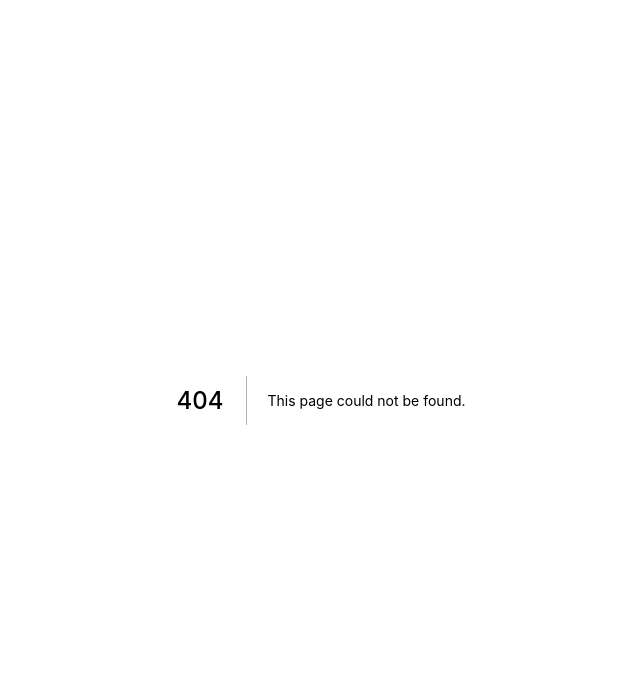
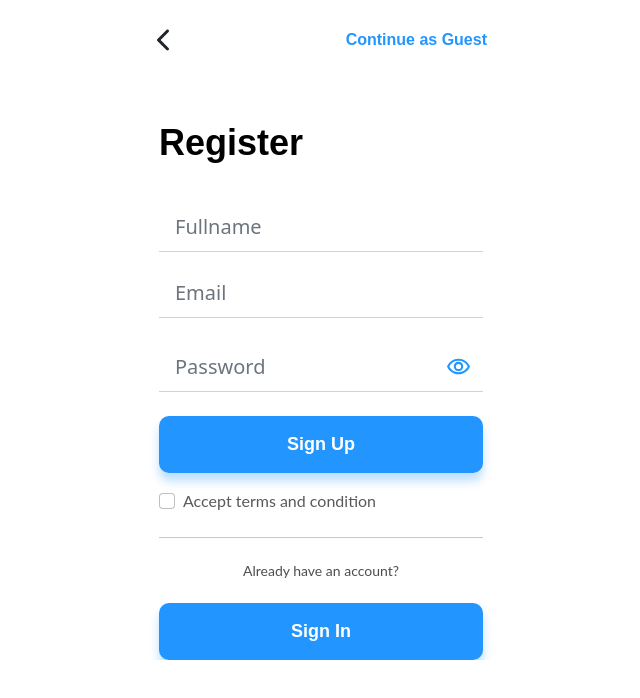
Before and after one commit to wachid29/front-end-byteteam, a Next.js app: page /register in a window 1280 px wide. Before the commit this address had no page. Shown: the top 698 px of the page, without its empty margins (319-959 px from the left). Built offline with nearby package versions, Linux system fonts and the light colour scheme.

Commit message:
[ADD] register page design

```diff
--- /dev/null
+++ b/pages/register.js
@@ -0,0 +1,72 @@
+import React from "react";
+import registerStyle from "../styles/pages/register.module.css";
+import { IoIosArrowBack } from "react-icons/io";
+import { MdOutlineRemoveRedEye } from "react-icons/md";
+
+const register = () => {
+	return (
+		<>
+			<div className={registerStyle.main}>
+				<div className="container">
+					<div className="row justify-content-center">
+						<div className="col-md-4">
+							<div className="row mt-4">
+								<div className="col-4 px-3">
+									<div className={registerStyle.iconBack}>
+										<IoIosArrowBack size={32} />
+									</div>
+								</div>
+								<div className="col-8 mt-1 px-4">
+									<div className={registerStyle.contentTop}>
+										<p>Continue as Guest</p>
+									</div>
+								</div>
+							</div>
+							<div className={`row mt-5 ${registerStyle.textRegister}`}>
+								<div className="col-12 mx-3">
+									<p>Register</p>
+								</div>
+							</div>
+							<form>
+								<div className={`px-3 ${registerStyle.formInput}`}>
+									<input className="form-control form-control-lg mt-3" type="text" placeholder="Fullname" />
+								</div>
+								<div className={`px-3 ${registerStyle.formInput}`}>
+									<input className="form-control form-control-lg mt-3" type="email" placeholder="Email" />
+								</div>
+								<div className={`input-group px-3 ${registerStyle.inputGroup}`}>
+									<input type="password" className="form-control form-control-lg mt-4" id="password" placeholder="Password" />
+									<span className="input-group-text mt-4" id="basic-addon1">
+										<MdOutlineRemoveRedEye size={25} color="#2395FF" />
+									</span>
+								</div>
+								<div className={`d-grid gap-2 mt-4 px-3 ${registerStyle.btnRegister}`}>
+									<button className="btn btn-lg" type="button">
+										Sign Up
+									</button>
+								</div>
+							</form>
+							<div className={`form-check mt-3 mx-3 ${registerStyle.checkBox}`}>
+								<input className="form-check-input" type="checkbox" value="" id="flexCheckDefault" />
+								<label className="form-check-label" for="flexCheckDefault">
+									Accept terms and condition
+								</label>
+							</div>
+							<hr className="mt-4 mx-3" />
+							<div className={`text-center ${registerStyle.registerFooter}`}>
+								<p className="mt-4 mb-2">Already have an account?</p>
+							</div>
+							<div className={`d-grid gap-2 mt-4 px-3 ${registerStyle.btnRegister}`}>
+								<button className="btn btn-lg" type="button">
+									Sign In
+								</button>
+							</div>
+						</div>
+					</div>
+				</div>
+			</div>
+		</>
+	);
+};
+
+export default register;
--- /dev/null
+++ b/styles/pages/register.module.css
@@ -0,0 +1,77 @@
+.main {
+  overflow-x: hidden;
+}
+
+.contentTop p {
+  font-family: 'Poppins', sans-serif;
+  font-style: normal;
+  font-weight: 600;
+  font-size: 16px;
+  line-height: 24px;
+  text-align: right;
+  color: #2395FF;
+}
+
+.textRegister p {
+  font-family: 'Poppins', sans-serif;
+  font-style: normal;
+  font-weight: 600;
+  font-size: 36px;
+  line-height: 54px;
+  color: #000000;
+}
+
+.formInput input {
+  height: 50px;
+  border-top: none;
+  border-left: none;
+  border-right: none;
+  border-radius: 0%;
+}
+
+.inputGroup input {
+  height: 50px;
+  border-top: none;
+  border-left: none;
+  border-right: none;
+  border-radius: 0%;
+}
+
+.inputGroup span {
+  background-color: #FFFFFF;
+  border-top: none;
+  border-left: none;
+  border-right: none;
+  border-radius: 0%;
+}
+
+.btnRegister button{
+  height: 57px;
+  background: #2395FF;
+  box-shadow: 0px 8px 10px rgba(35, 149, 255, 0.3);
+  border-radius: 10px;
+  color:#FFFFFF;
+  font-family: 'Poppins', sans-serif;
+  font-weight: 700;
+  font-size: 18px;
+  line-height: 27px;
+}
+
+.checkBox label {
+  font-family: 'Lato', sans-serif;
+  font-style: normal;
+  font-weight: 400;
+  font-size: 16px;
+  line-height: 19px;
+  color: #595959;
+}
+
+.registerFooter p {
+  font-family: 'Lato', sans-serif;
+  font-style: normal;
+  font-weight: 400;
+  font-size: 14px;
+  line-height: 17px;
+  text-align: center;
+  color: #4D4D4D;
+}
```
